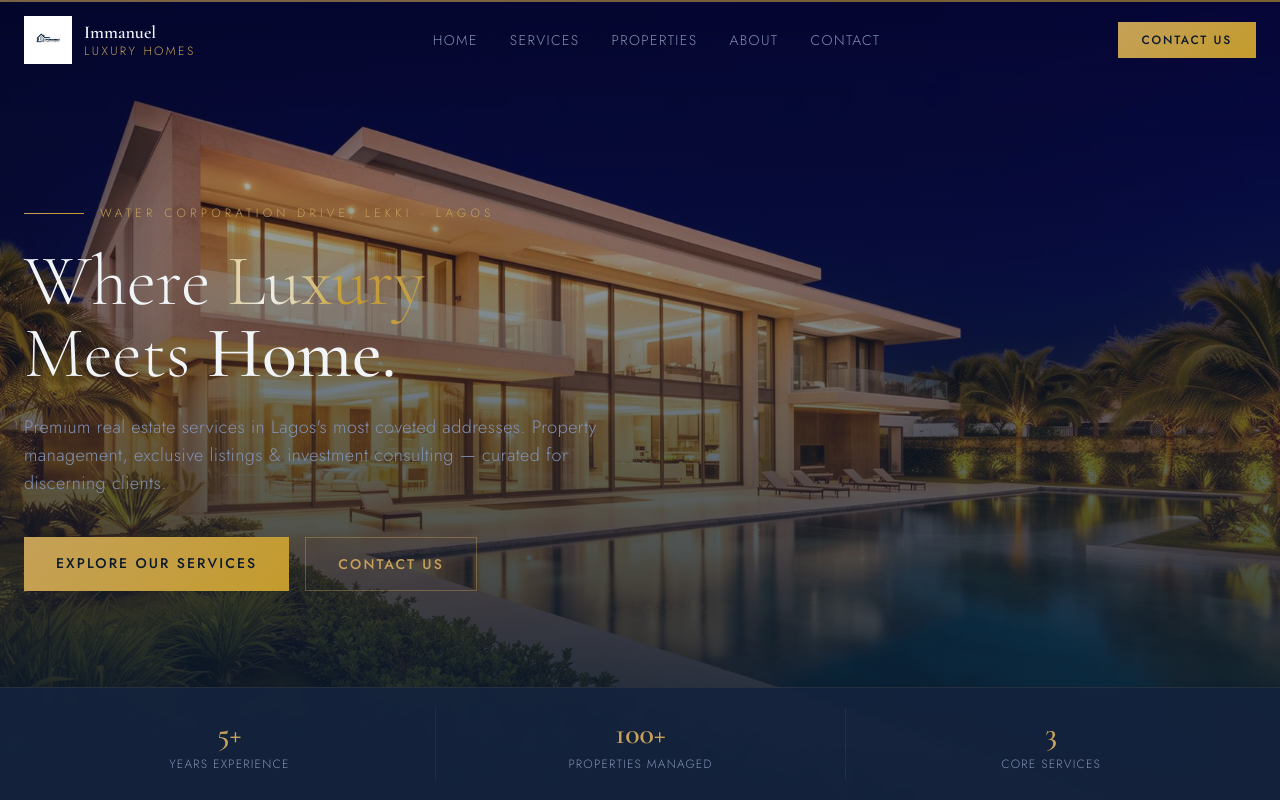
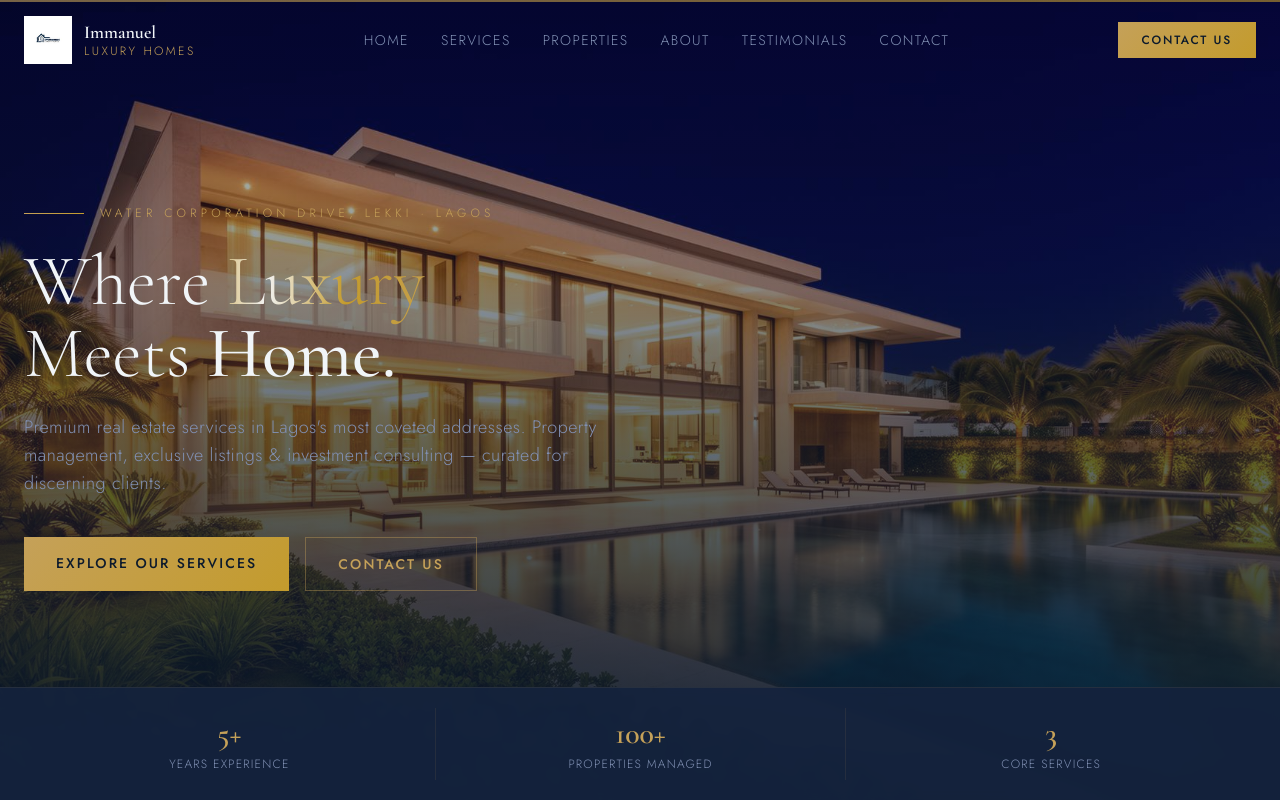
Before and after one commit to Akeredolu-Samuel/immanuel_Luxury, a React (Vite) app: page / in a window 1280 px wide. Shown: the top 800 px of the page. Built offline with nearby package versions, Linux system fonts and the light colour scheme; the HTML template or start-up script is replaced by a standard one.

Commit message:
Add testimonials link to navbar

```diff
--- a/src/components/Navbar.tsx
+++ b/src/components/Navbar.tsx
@@ -6,6 +6,7 @@ const navLinks = [
   { label: "Services", href: "#services" },
   { label: "Properties", href: "#properties" },
   { label: "About", href: "#about" },
+  { label: "Testimonials", href: "#reviews" },
   { label: "Contact", href: "#contact" },
 ];
 
```
